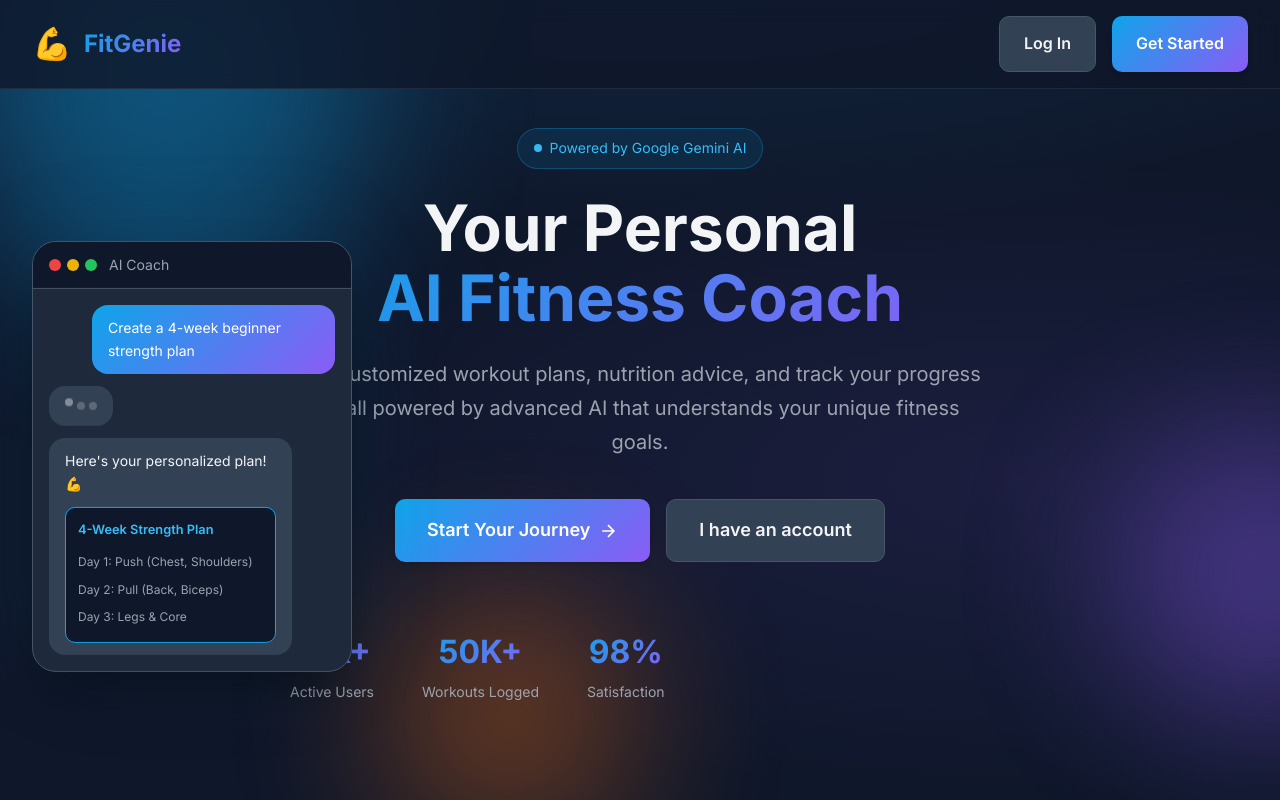
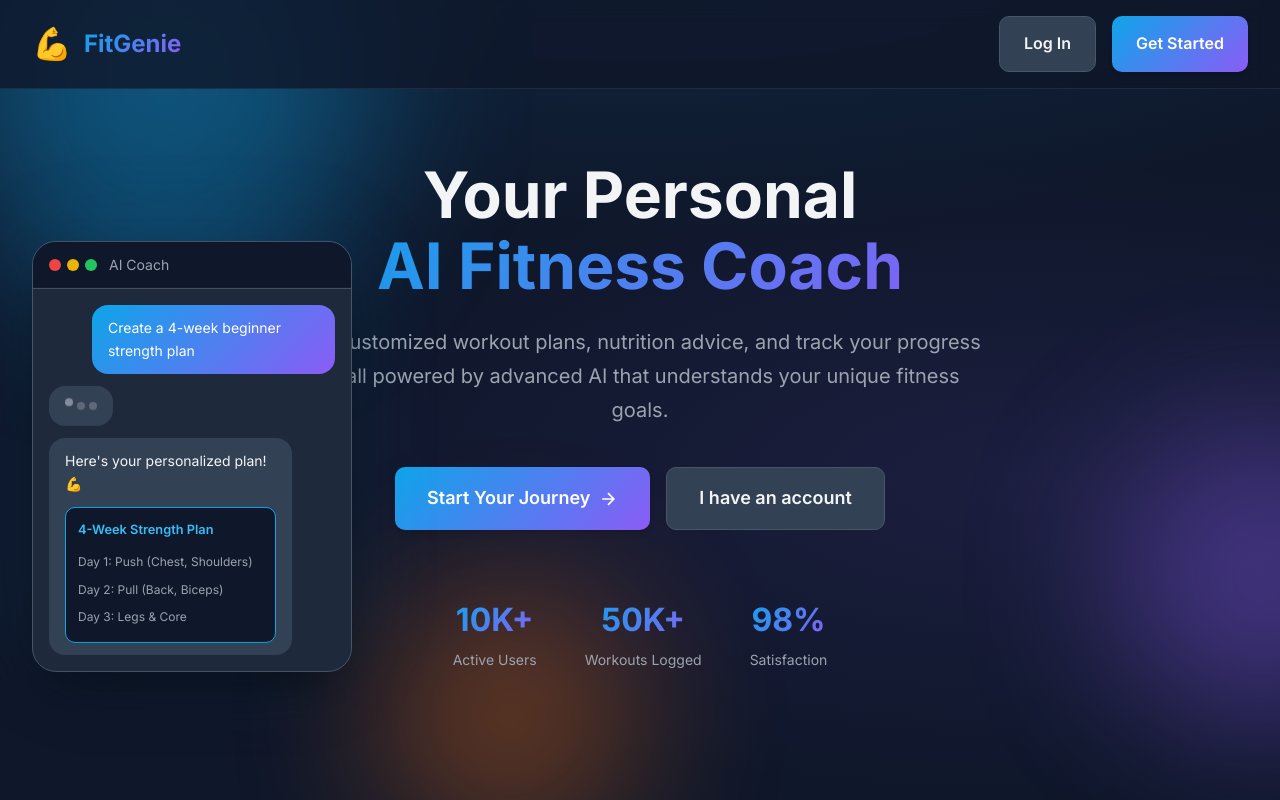
Before and after one commit to Tarunkumar02/Chat-Based-Personal-Fitness-Trainer, a React (Vite) app in the folder client/: page / in a window 1280 px wide. Shown: the top 800 px of the page. Built offline with nearby package versions, Linux system fonts and the light colour scheme.

Commit message:
Final commit

```diff
--- a/client/src/index.css
+++ b/client/src/index.css
@@ -1264,9 +1264,7 @@ select {
   margin-top: 0.25rem;
 }
 
-.hero-stats {
-  justify-content: flex-start;
-}
+
 
 /* Hero Visuals */
 .hero-visuals {
--- a/client/src/pages/Landing.jsx
+++ b/client/src/pages/Landing.jsx
@@ -64,11 +64,6 @@ const Landing = () => {
         </div>
 
         <div className={`hero-content ${isVisible ? 'visible' : ''}`}>
-          <div className="hero-badge">
-            <span className="badge-dot"></span>
-            Powered by Google Gemini AI
-          </div>
-
           <h1 className="hero-title">
             Your Personal
             <span className="hero-title-gradient"> AI Fitness Coach</span>
```
